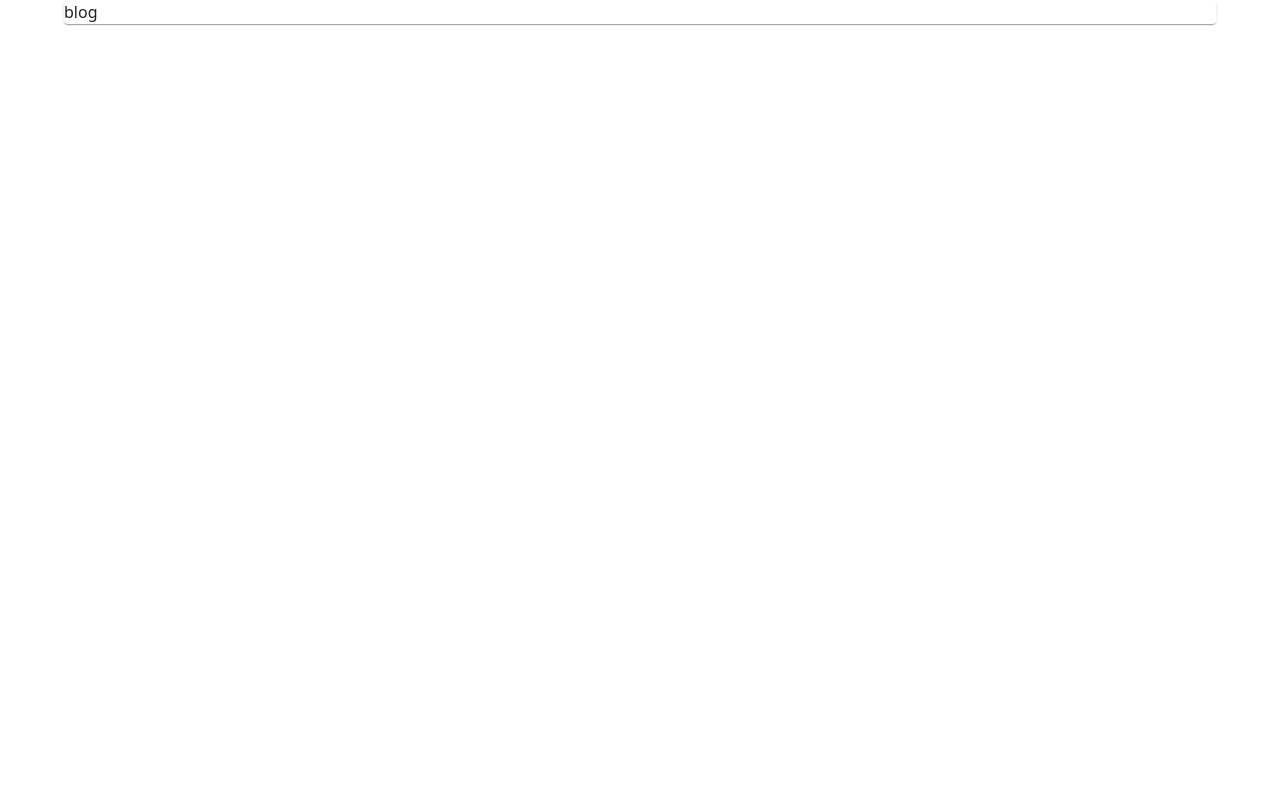
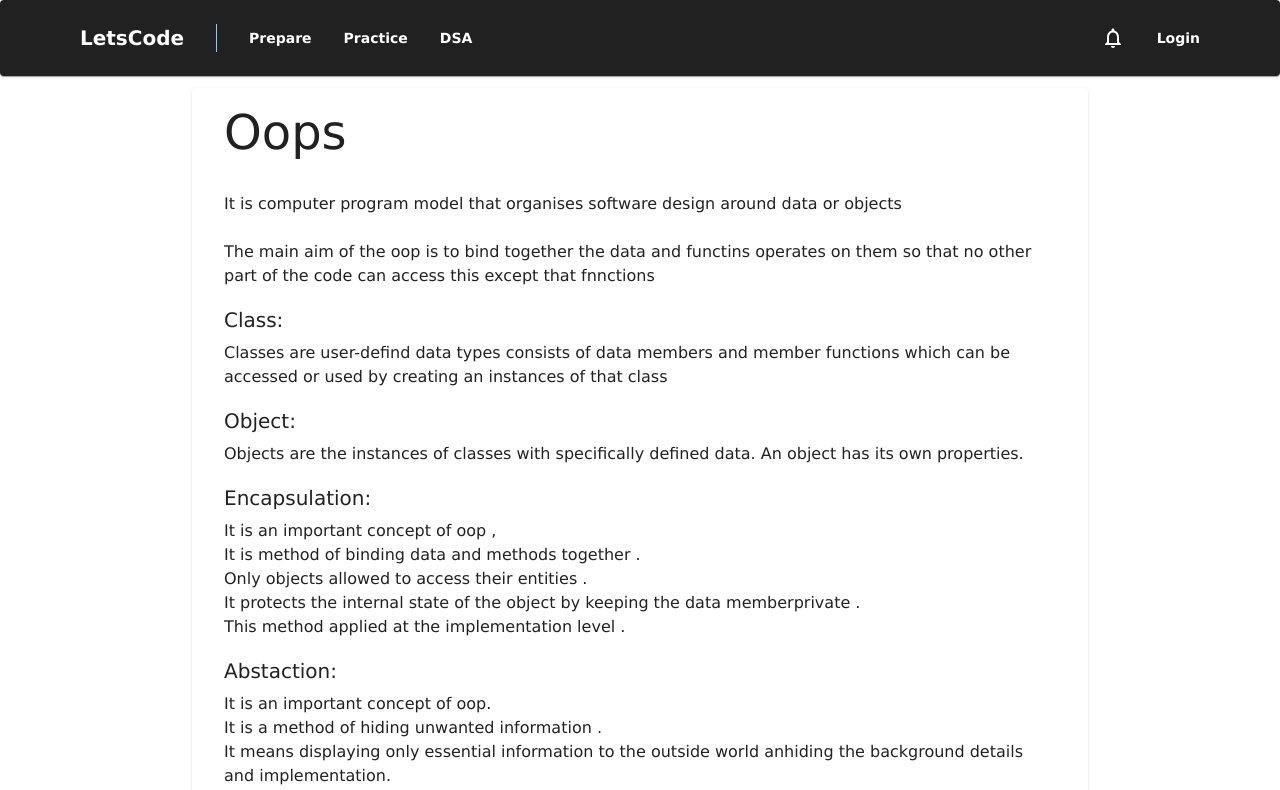
Before and after one commit to Amit-Roy-github/ProjectDSA, a React (Vite) app in the folder client/: page /blog in a window 1280 px wide. Shown: the top 790 px of the page. Built offline with nearby package versions, Linux system fonts and the light colour scheme; a web font is replaced by a local one.

Commit message:
Finish Filter Problem

```diff
--- a/client/src/components/Blog.jsx
+++ b/client/src/components/Blog.jsx
@@ -1,17 +1,208 @@
 import {
+   Box,
    Container,
-   Paper
+   Paper,
+   Typography,
+   createTheme,
+   ThemeProvider
 } from '@mui/material'
-import React from 'react'
+import React, { useState } from 'react'
+import Header from './Layout/Header'
+
+
+const theme = createTheme({
+   components: {
+      MuiTypography: {
+         styleOverrides: {
+            p: {
+               marginBottom: '7px'
+            },
+            h3: {
+               marginBottom: '2rem',
+            },
+            h6: {
+               // textAlign:'center',
+               margin: '1rem 0 0.3125rem'
+            }
+         }
+      }
+   },
+   typography: {
+      fontFamily: 'verdana , sans-serif',
+   },
+
+});
 
 const Blog = () => {
-  return (
-     <Container>
-        <Paper>
-           blog
-        </Paper>
-    </Container>
-  )
+
+   const [blog, setBlog] = useState({
+      title: 'Oops',
+      explanation :  ` It is computer program model that organises software design around data or objects \n
+       The main aim of the oop is to bind together the data and functins operates on them so that no other part of the code can access this except that fnnctions
+       `,
+    contents : [
+      {
+         tag: 'Class',
+         content: `Classes are user-defind data types consists of data members and member functions which can be accessed or used by creating an instances of that class`,
+      },
+      {
+         tag: 'Object',
+         content: `Objects are the instances of classes with specifically defined data. An object has its own properties.`,
+      },
+      {
+         tag: 'Encapsulation',
+         content: `It is an important concept of oop ,
+                  It is method of binding data and methods together .
+                  Only objects allowed to access their entities .
+                  It protects the internal state of the object by keeping the data memberprivate .
+                  This method applied at the implementation level .
+                  ` ,
+      },
+      {
+         tag: 'Abstaction',
+         content: `It is an important concept of oop.
+                  It is a method of hiding unwanted information .
+                  It means displaying only essential information to the outside world anhiding the background details and implementation.
+                  This method applied at the Design level .
+                        ` ,
+      },
+      {
+         tag: 'Polymorphism',
+         content: `It means ability of a message to be displayed in many forms`,
+      },
+      {
+         tag:'Runtime Polymorphism' ,
+         content: `This type of polymorphism is achieved by function Overriding
+         Late Binding and Dynamic polymorphism are the other names of runtime polymorphism.
+         `,
+      },
+      {
+         tag: 'Function overriding',
+         content: `It occurs when a derived class has defination of one of the memeber functions of the base class
+         Then the base class is said to be overriden.
+         In this parent class reference always refers to data member of parent class .
+         And derived class reference always refers to data member of derived class .
+         ` ,
+      },
+      {
+         tag:'Virtual Function' ,
+         content: `It is member function declared by using virtual keyword in the base class and
+         Re-defined or overridden in the derived class .
+         Virtual function is called during runtime.
+         Runtime polymorphism achived by only through a pointer of base class type .
+         `,
+      },
+      {
+         tag: 'Compiletime polymorphism',
+         content:`This type of polymorphism is achieved by function or operator overloading` ,
+       },
+       {
+          tag: 'Function overloading',
+          content:`When there are multiple functions with the same name but different parameters , then the functions are said to be overloaded.`
+      },
+       {
+          tag: 'Operator overloading',
+          content:`C++ has ability to provide the operator with special meaning for a data type.`
+      },
+       {
+          tag: 'Inheritance',
+          content:`The capability of a class to derive properties and characteristic of another class`
+       },
+       {
+          tag: 'Multiple Inheritence',
+          content:`A class can derive properties for more than one class .`
+       },
+       {
+          tag: 'Multilevel Inheritence',
+          content:`A class can derive properties from another derive class .`
+       },
+       {
+          tag: 'Hierarchial Inheritence',
+          content:`More than one subclass can Inherit properties from a single base class`
+       },
+       {
+          tag: 'Hybrid Inheritence',
+          content:`Combination of more than one Inheritance`
+       },
+       {
+          tag: 'Friend class',
+          content:`A friend class can access private and protected member of other class in which it is declared as friend .`
+       },
+       {
+          tag: 'Friend function ',
+          content: `By declaring a friend function is a way to private access to non-member function.
+          They are not member function but can access the  private and protected member of that class .
+          It can be Global function or member function of another class .
+          `
+       },
+       {
+          tag: 'Scope resolution',
+          content: `To access Global variables.
+          To define function outside class.
+          To access class static variables .
+          Refer to a class inside another class .
+          `
+       },
+       {
+          tag: 'Static member',
+          content: `Just like static valiable once declared allocated with memory that cann't be change
+          Every object points to the same memory location .
+          Only one member of that class is created for the entire class and is shared by all the object .
+          Its lifetime is entire Program .
+          Can accessed without an object .
+          Define outside the class .
+          `
+       },
+      ]
+})
+   return (
+      <ThemeProvider theme={theme} >
+         <Container
+            maxWidth
+            disableGutters
+         >
+            <Header />
+            <Box
+               sx={{
+                  py: '1rem',
+                  display: 'flex',
+                  justifyContent: 'center'
+               }}
+            >
+               <Paper
+                  sx={{
+                     p: '1rem 2rem',
+                     width: '70%'
+                  }}
+               >
+                  <Typography
+                     variant='h3'
+                     sx={{
+
+                     }}
+                  >
+                     {blog.title}
+                  </Typography>
+                  <Typography
+                     whiteSpace={'pre-line'}
+                  >
+                     {
+                       blog.explanation
+                     }
+                  </Typography>
+                  {
+                     blog.contents.map((content) =>
+                        <Box>
+                           <Typography variant='h6'>{content.tag+':'}</Typography>
+                           <Typography whiteSpace={'pre-line'} >{content.content}</Typography>
+                        </Box>
+                     )
+                  }
+               </Paper>
+            </Box>
+         </Container>
+      </ThemeProvider>
+   )
 }
 
 export default Blog
--- a/client/src/components/ProblemInput.jsx
+++ b/client/src/components/ProblemInput.jsx
@@ -25,6 +25,7 @@ import {
 import AddIcon from '@mui/icons-material/Add';
 import SendIcon from '@mui/icons-material/Send'
 import EastIcon from '@mui/icons-material/East';
+import DeleteIcon from '@mui/icons-material/Delete';
 import axios from 'axios';
 import apiList from '../lib/apiList';
 
@@ -33,10 +34,27 @@ const initialProblemDetails = {
    title: '',
    statement: '',
    difficulty: '',
+   tag:'',
    note: '',
    constraints: [],
    examples: [],
    solution: ''
+};
+
+const state = {
+   tags: [
+      'Array',
+      'String',
+      'Graph',
+      'Dp',
+      'SlidingWindow',
+      'Trie'
+   ],
+   difficulty: [
+      'Easy',
+      'Medium',
+      'Hard'
+   ]
 };
 
 const InputExample = ({ example, index, setProblemDetails }) => {
@@ -129,8 +147,13 @@ const ProblemInput = () => {
             explanation: ''
          }],
       }));
-
    }
+   const removeExample = () => {
+      setProblemDetails((preDetails) => ({
+         ...problemDetails,
+         examples: preDetails.examples.slice(0, -1),
+      }));
+   };
 
    const handleConstraints = (index, value) => {
 
@@ -264,12 +287,28 @@ const ProblemInput = () => {
                   sx={{
                      width: '8rem',
                      mb: 4,
+                     mr:3,
                      padding: 0,
                   }}
                >
-                  <MenuItem value='Easy' >Easy</MenuItem>
-                  <MenuItem value='Medium' >Medium</MenuItem>
-                  <MenuItem value='Hard' >Hard</MenuItem>
+                  { state.difficulty.map((tag) => <MenuItem value={tag}>{tag}</MenuItem> )}
+               </TextField>
+               <TextField
+                  required
+                  select
+                  name='tag'
+                  label='Tag'
+                  value={problemDetails.tag}
+                  onChange={handleChange}
+                  sx={{
+                     width: '10rem',
+                     mb: 4,
+                     padding: 0,
+                  }}
+               >
+                  {
+                     state.tags.map((tag) => <MenuItem value={tag}>{tag}</MenuItem> )
+                  }
                </TextField>
 
                <TextField
@@ -307,6 +346,13 @@ const ProblemInput = () => {
                         onClick={addExample}
                      >
                         <AddIcon />
+                     </IconButton>
+                     <IconButton color='success' sx={{
+                        bgcolor: green[400]
+                     }}
+                        onClick={removeExample}
+                     >
+                        <DeleteIcon />
                      </IconButton>
                   </Box>
                </Box>
--- a/client/src/components/ProblemPage.jsx
+++ b/client/src/components/ProblemPage.jsx
@@ -72,6 +72,7 @@ const TestCase = ({ testCase, index }) => {
                   {'Output\xa0\xa0\xa0\xa0\xa0\xa0\xa0\xa0\xa0: ' + testCase.output}
                </Typography>
             </ListItem>
+            {testCase.explanation ? (
                <ListItem
                   key={`explanation-${index}`}
                   disablePadding
@@ -87,7 +88,7 @@ const TestCase = ({ testCase, index }) => {
                      px={'1.25rem'}
                   > {testCase.explanation}
                   </Typography>
-            </ListItem>
+               </ListItem>) : null}
          </List>
       </>
    )
@@ -181,6 +182,7 @@ const ProblemPage = () => {
                               {problem.statement}
                            </Typography>
                         </MyBox>
+                        { problem.note ? (
                            <MyBox>
                               <Typography
                                  fontWeight={550}
@@ -191,7 +193,8 @@ const ProblemPage = () => {
                               <Typography>
                                  {problem.note}
                               </Typography>
-                        </MyBox>
+                           </MyBox>) : null
+                        }
                         <MyBox>
                            <Typography
                               fontWeight={550}
```
Also changed, not shown: client/src/components/ProblemList.jsx (+45 -19 lines), 2 other files (tests, documents, lock files or other folders). Lines whose indentation alone changed are shown as unchanged.
